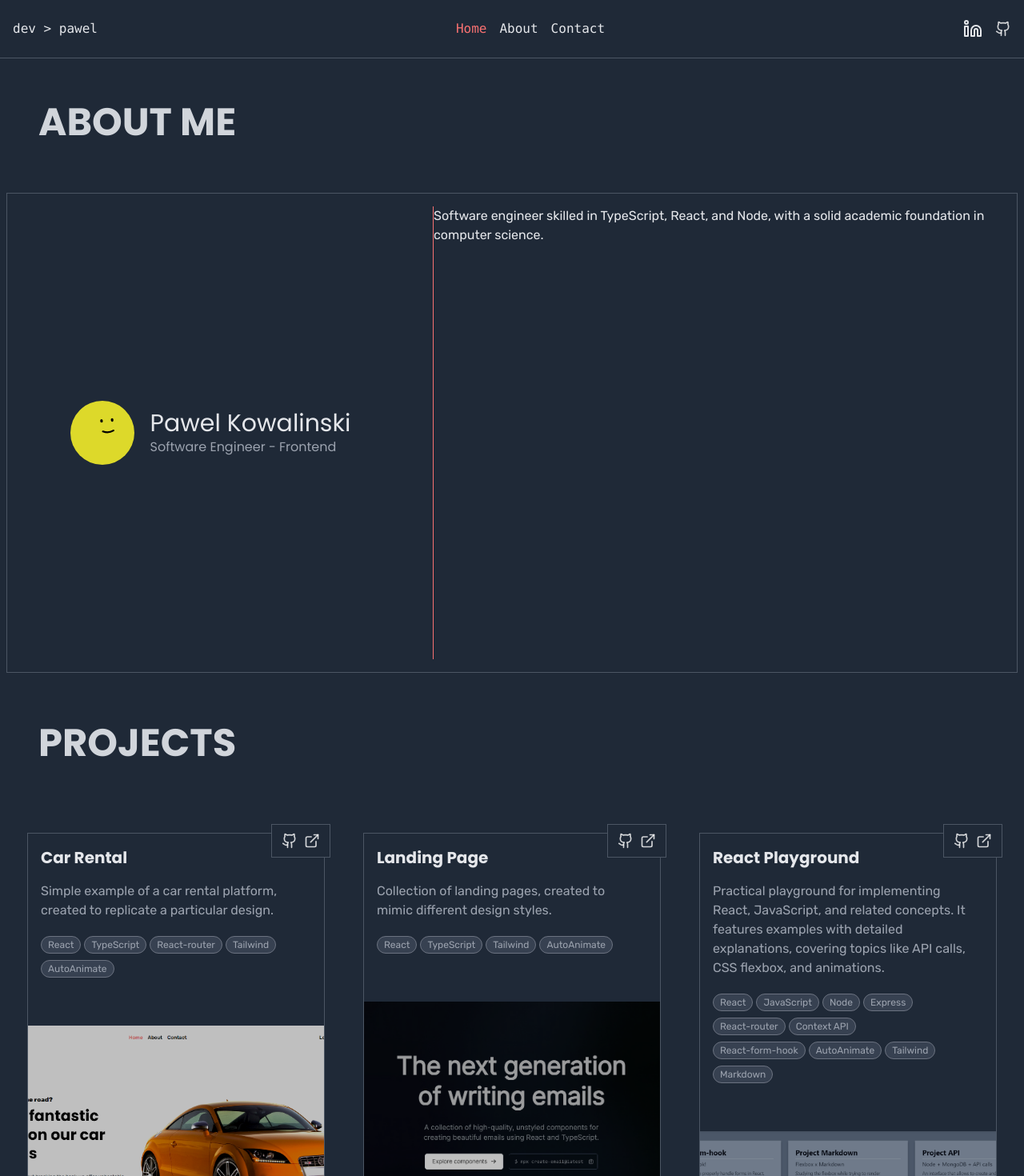
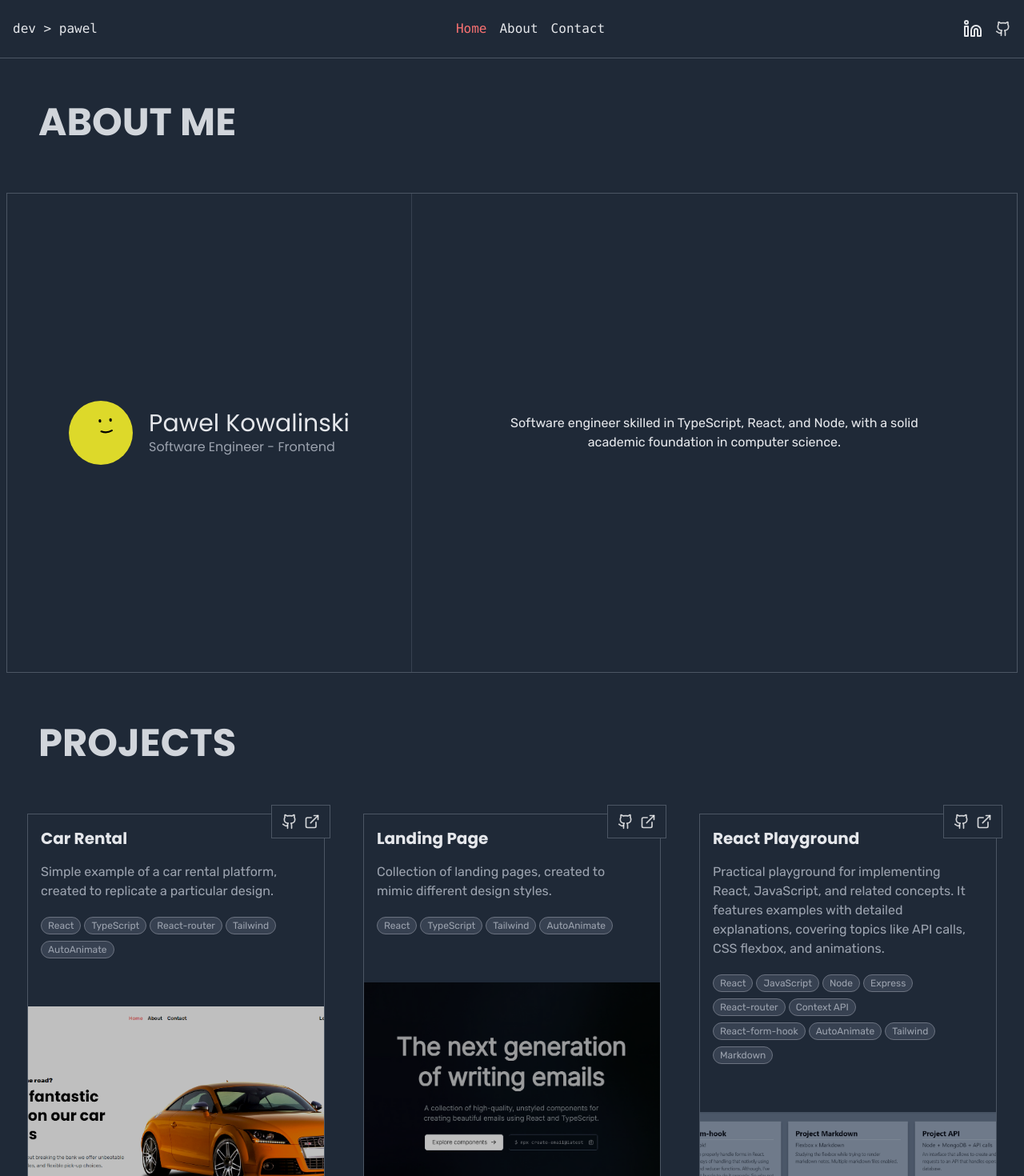
Before and after one commit to mrlzzz/portfolio-main, a React (Vite) app: page / in a window 1280 px wide. Shown: the top 1470 px of the page at 80% size. Built offline with nearby package versions, Linux system fonts and the light colour scheme.

Commit message:
fix: About section

```diff
--- a/src/components/feature/About.tsx
+++ b/src/components/feature/About.tsx
@@ -9,8 +9,8 @@ const About = () => {
         <SectionTitle text="About me" />
         {/* <hr className="absolute top-7 h-3 w-48 border-0 bg-gray-900"></hr> */}
 
-        <div className="mx-auto flex h-[75vh] max-w-7xl flex-col  gap-10 divide-y divide-red-400 border border-gray-600 p-4 lg:flex-row lg:divide-x lg:divide-y-0">
-          <div className="flex flex-col items-center justify-center gap-4 lg:w-[40%] ">
+        <div className="mx-auto flex h-[75vh] max-w-7xl flex-col divide-y divide-gray-700 border border-gray-600 lg:flex-row lg:divide-x lg:divide-y-0">
+          <div className="flex flex-col items-center justify-center py-10 lg:w-[40%]">
             <div className="flex items-center gap-5 ">
               <RandomAvatar />
               <div className="gap-2">
@@ -21,9 +21,11 @@ const About = () => {
               </div>
             </div>
           </div>
-          <div className="lg:w-[60%]">
-            Software engineer skilled in TypeScript, React, and Node, with a
-            solid academic foundation in computer science.{" "}
+          <div className="flex h-full flex-col items-center justify-center px-4 text-center lg:w-[60%]">
+            <p className="max-w-xl">
+              Software engineer skilled in TypeScript, React, and Node, with a
+              solid academic foundation in computer science.
+            </p>
           </div>
         </div>
       </>
--- a/src/components/ui/Card.tsx
+++ b/src/components/ui/Card.tsx
@@ -30,7 +30,7 @@ const Card = ({ data }: CardProps) => {
   }, [img]);
 
   return (
-    <div className="relative mx-2 my-6 flex h-fit flex-col justify-between gap-10 border border-gray-600 bg-gray-800 hover:brightness-105 active:shadow-none lg:mx-6">
+    <div className="relative mx-2 mb-6 flex h-fit flex-col justify-between gap-10 border border-gray-600 bg-gray-800 hover:brightness-105 active:shadow-none lg:mx-6">
       <div className="absolute -right-3 -top-3 mx-1 flex gap-2 border border-gray-600 bg-gray-800 px-3 py-2">
         <a href={github}>
           <Icon type="github" />
--- a/src/utils/RandomAvatar.tsx
+++ b/src/utils/RandomAvatar.tsx
@@ -1,7 +1,6 @@
 import { useState } from "react";
 import { avatarData } from "../data/avatarData";
 import getRandomInteger from "./getRandomInteger";
-import { useAutoAnimate } from "@formkit/auto-animate/react";
 import { useInterval } from "usehooks-ts";
 
 type RandomAvatarProps = {
```
